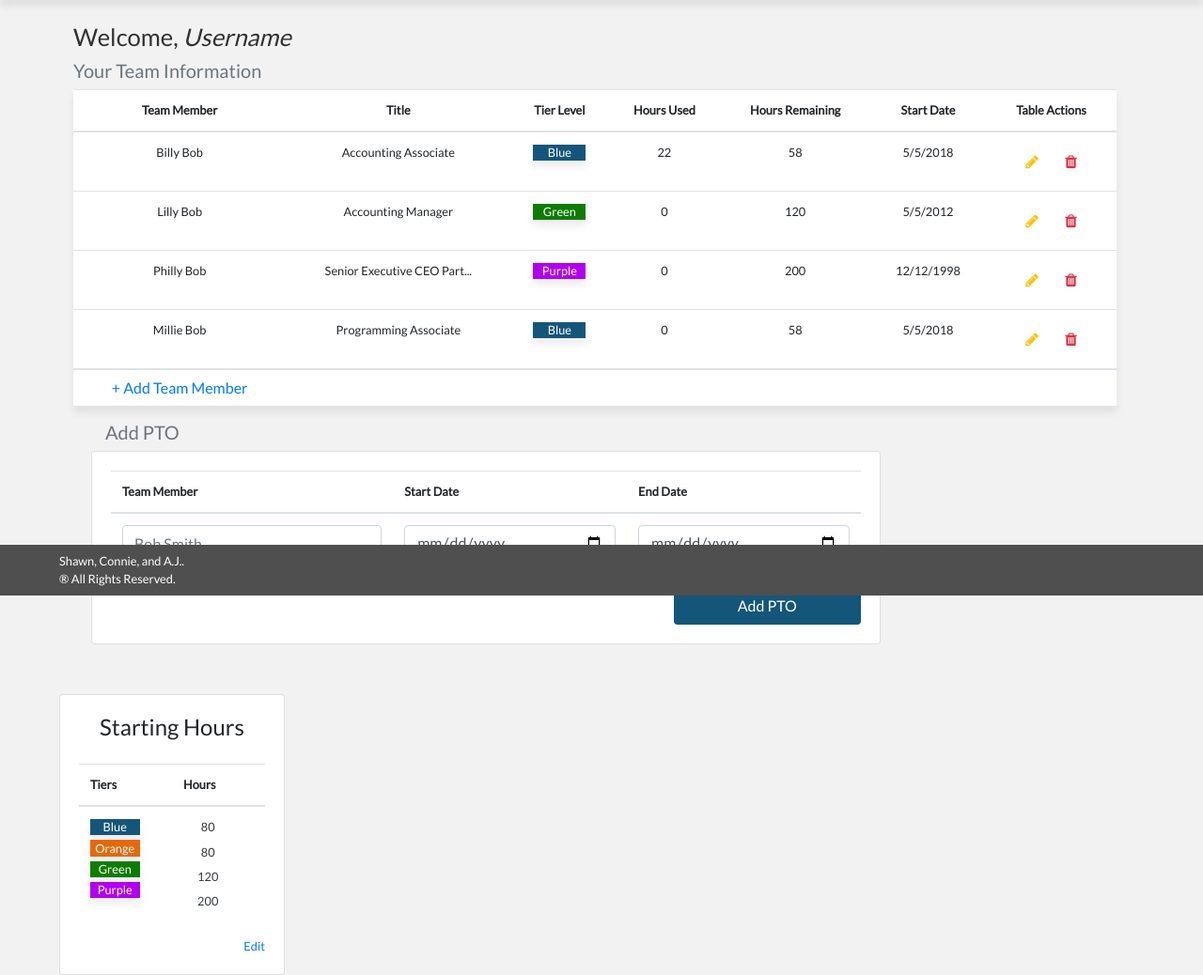
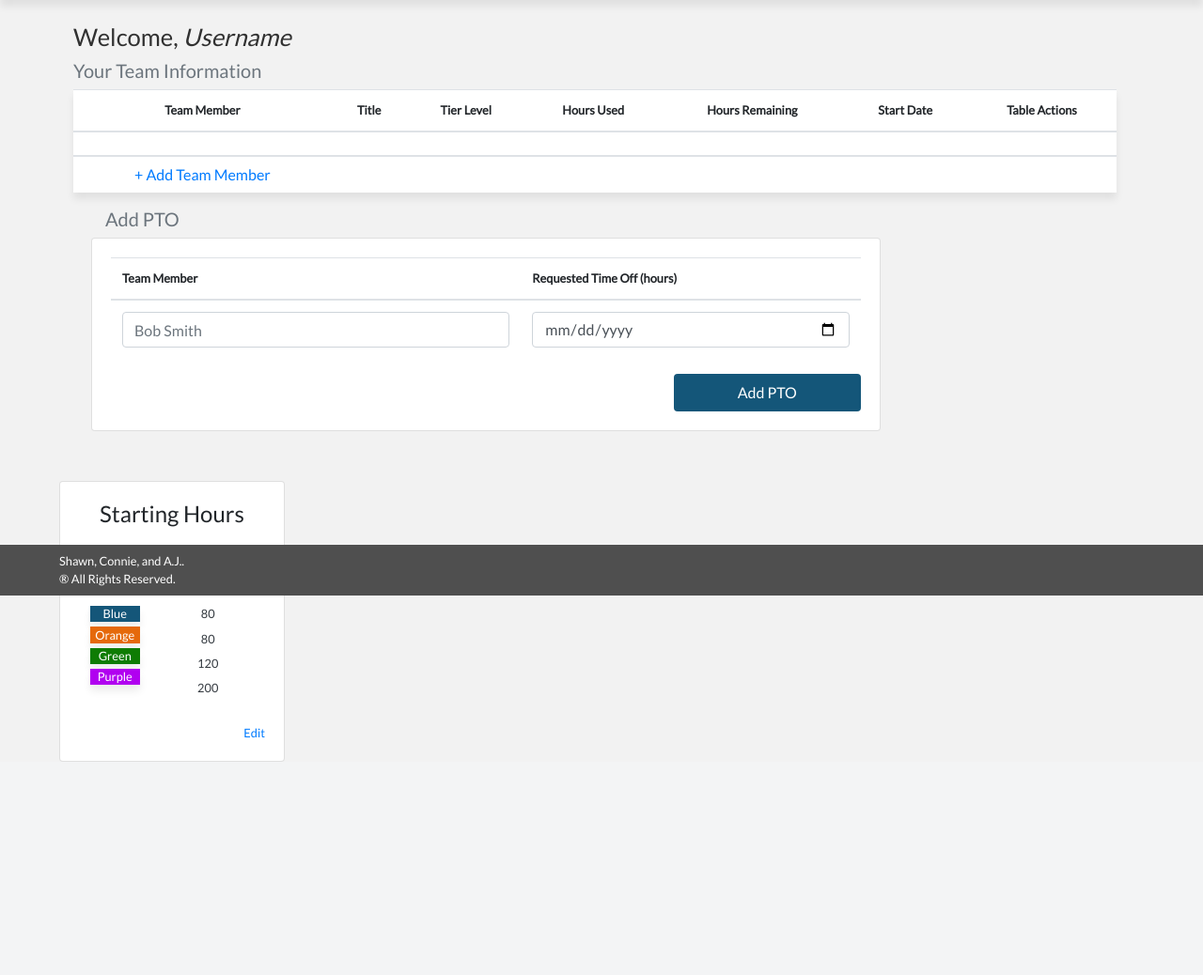
Before and after one commit to IAmShawn98/project2, a Node server app: page /admin in a window 1280 px wide. Shown: the part 166-1204 px from the top of the page at 94% size. After the commit the page ends 977 px from the top, so only its background shows below. Run offline with Node 20, Linux system fonts and the light colour scheme; tables that the repository leaves empty hold one stand-in row (values such as "Sample post"); some libraries are stand-ins or nearby versions.

Commit message:
Replaced hard coded table values with SQL data, commented off some redundant code in apiRoutes.

```diff
--- a/routes/apiRoutes.js
+++ b/routes/apiRoutes.js
@@ -25,30 +25,35 @@ module.exports = function(app, passport) {
     }
   );
 
-  // TAKE IN NEW ACCOUNT INFO
-  app.post("/api/logins", function(req, res) {
-    db.logins.create({
-      team_member: req.body.team_member,
-      username: req.body.username,
-      password: req.body.password
-    })
-      .then(function() {
-        console.log ("Req" + req);
-        console.log("res" + res);
-        res.redirect(307, "/api/logins");
-      })
-      .catch(function(err) {
-        res.status(401).json(err);
-      });
-  });
+
+
+  // TAKE IN NEW ACCOUNT INFO (Duplicate?)
+  // app.post("/api/logins", function(req, res) {
+  //   db.logins.create({
+  //     team_member: req.body.team_member,
+  //     username: req.body.username,
+  //     password: req.body.password
+  //   })
+  //     .then(function() {
+  //       console.log ("Req" + req);
+  //       console.log("res" + res);
+  //       res.redirect(307, "/api/logins");
+  //     })
+  //     .catch(function(err) {
+  //       res.status(401).json(err);
+  //     });
+  // });
 
   // LOAD ADMIN PAGE with employees & tiers info
   app.get("/admin", function(req, res) {
-    db.employees.findAll({}).then(function() {
+    db.employees.findAll({}).then(function(result) {
       db.tiers.findAll({}).then(function() {
         // PH
       });
-      res.render("admin");
+      res.render("admin", {employees: result});
+      console.log(result);
+
+      // res.json(response);
     });
   });
 
@@ -123,6 +128,19 @@ module.exports = function(app, passport) {
   // ADD PTO
   app.put("api/admin/:team_member", function(req, res) {
     db.employees.update(req.body).then(function(teamMember) {
+      if (ptoRequested === teamMember) {
+        if (hoursRequested <= hoursRemaining) {
+          hoursRemaining - hoursRequested;
+          hoursUsed + hoursRequested;
+
+          // Submit Success.
+          alert("You are a winner!");
+
+        } else {
+          // Submit Error.
+          alert("You are a failure!");
+        }
+      }
       res.json(teamMember);
     });
   });
--- a/views/admin.handlebars
+++ b/views/admin.handlebars
@@ -66,85 +66,18 @@
                 </thead>
                 {{!-- Site Team Info 'Table Body' --}}
                 <tbody id="pTableBody">
-                    {{!-- ✂ ---------------------------------------------------------------------  --}}
-
+                    {{#each employees}}
+                    {{!-- This is where the SQL data will populate --}}
                     <tr class="text-center">
-                        <td>Billy Bob</td>
-                        <td>Accounting Associate</td>
-                        <td><span class="badge shadow-md level- blue">Blue</span></td>
-                        <td>22</td>
-                        <td>58</td>
-                        <td>5/5/2018</td>
+                        <td>{{this.team_member}}</td>
+                        <td>{{this.title}}</td>
+                        <td><span class="badge shadow-md level- blue">{{this.tier_level}}</span></td>
+                        <td>{{this.hours_used}}</td>
+                        <td>{{this.hours_remaining}}</td>
+                        <td>{{this.start_date}}</td>
                         <td>
-                            {{!-- Table Edit Action --}}
-                            <button class="btn btn-default">
-                                <i id="btnEdit" class="fa fa-pencil text-warning" aria-hidden="true"></i>
-                            </button>
-
-                            {{!-- Table Delete Action --}}
-                            <button class="btn btn-default">
-                                <i id="btnDelete" class="fa fa-trash text-danger" aria-hidden="true"></i>
-                            </button>
-                        </td>
                     </tr>
-                    <tr class="text-center">
-                        <td>Lilly Bob</td>
-                        <td>Accounting Manager</td>
-                        <td><span class="badge shadow-md level- green">Green</span></td>
-                        <td>0</td>
-                        <td>120</td>
-                        <td>5/5/2012</td>
-                        <td>
-                            {{!-- Table Edit Action --}}
-                            <button class="btn btn-default">
-                                <i id="btnEdit" class="fa fa-pencil text-warning" aria-hidden="true"></i>
-                            </button>
-
-                            {{!-- Table Delete Action --}}
-                            <button class="btn btn-default">
-                                <i id="btnDelete" class="fa fa-trash text-danger" aria-hidden="true"></i>
-                            </button>
-                        </td>
-                    </tr>
-                    <tr class="text-center">
-                        <td>Philly Bob</td>
-                        <td>Senior Executive CEO Part...</td>
-                        <td><span class="badge shadow-md level- purple">Purple</span></td>
-                        <td>0</td>
-                        <td>200</td>
-                        <td>12/12/1998</td>
-                        <td>
-                            {{!-- Table Edit Action --}}
-                            <button class="btn btn-default">
-                                <i id="btnEdit" class="fa fa-pencil text-warning" aria-hidden="true"></i>
-                            </button>
-
-                            {{!-- Table Delete Action --}}
-                            <button class="btn btn-default">
-                                <i id="btnDelete" class="fa fa-trash text-danger" aria-hidden="true"></i>
-                            </button>
-                        </td>
-                    </tr>
-                    <tr class="text-center">
-                        <td>Millie Bob</td>
-                        <td>Programming Associate</td>
-                        <td><span class="badge shadow-md level- blue">Blue</span></td>
-                        <td>0</td>
-                        <td>58</td>
-                        <td>5/5/2018</td>
-                        <td>
-                            {{!-- Table Edit Action --}}
-                            <button class="btn btn-default">
-                                <i id="btnEdit" class="fa fa-pencil text-warning" aria-hidden="true"></i>
-                            </button>
-
-                            {{!-- Table Delete Action --}}
-                            <button class="btn btn-default">
-                                <i id="btnDelete" class="fa fa-trash text-danger" aria-hidden="true"></i>
-                            </button>
-                        </td>
-                    </tr>
-                    {{! -- ✂ ---------------------------------------------------------------------  --}}
+                    {{/each}}
                 </tbody>
                 {{!-- Table 'Add New Team Member' --}}
                 <tr>
@@ -172,8 +105,7 @@
                                 <thead>
                                     <tr>
                                         <th scope="col">Team Member</th>
-                                        <th scope="col">Start Date</th>
-                                        <th scope="col">End Date</th>
+                                        <th scope="col">Requested Time Off (hours)</th>
                                     </tr>
                                 </thead>
                                 <tbody>
@@ -184,19 +116,27 @@
                                                 placeholder="Bob Smith">
                                         </td>
 
-                                        {{!-- Start Date --}}
+                                        {{!-- Requested Time Off (hours) --}}
                                         <td><input type="date" class="form-control" name="fDate" id="startDate"></td>
-
-                                        {{!-- End Date --}}
-                                        <td><input type="date" class="form-control" name="fDate" id="endDate"></td>
                                     </tr>
                                 </tbody>
                             </table>
+                            {{!-- Submit Success --}}
+                            <div style="display: none;" id="ptoSuccess" class="alert alert-success" role="alert">
+                                Your request has been submitted!
+                            </div>
+                            {{!-- Submit Failure --}}
+                            <div style="display: none;" id="ptoFail" class="alert alert-success" role="alert">
+                               You do not have enough PTO hours for this request.
+                            </div>
                             <button class="btn btn-darkblue float-right" id="addPTO">Add PTO</button>
                         </div>
                     </div>
                 </div>
             </div>
+        </div>
+        <div id="tableData">
+
         </div>
         {{!-- Site Info Table [END] --}}
 
```
Also changed, not shown: public/js/index.js (+6 -1 lines), server.js (+18 -33 lines).
